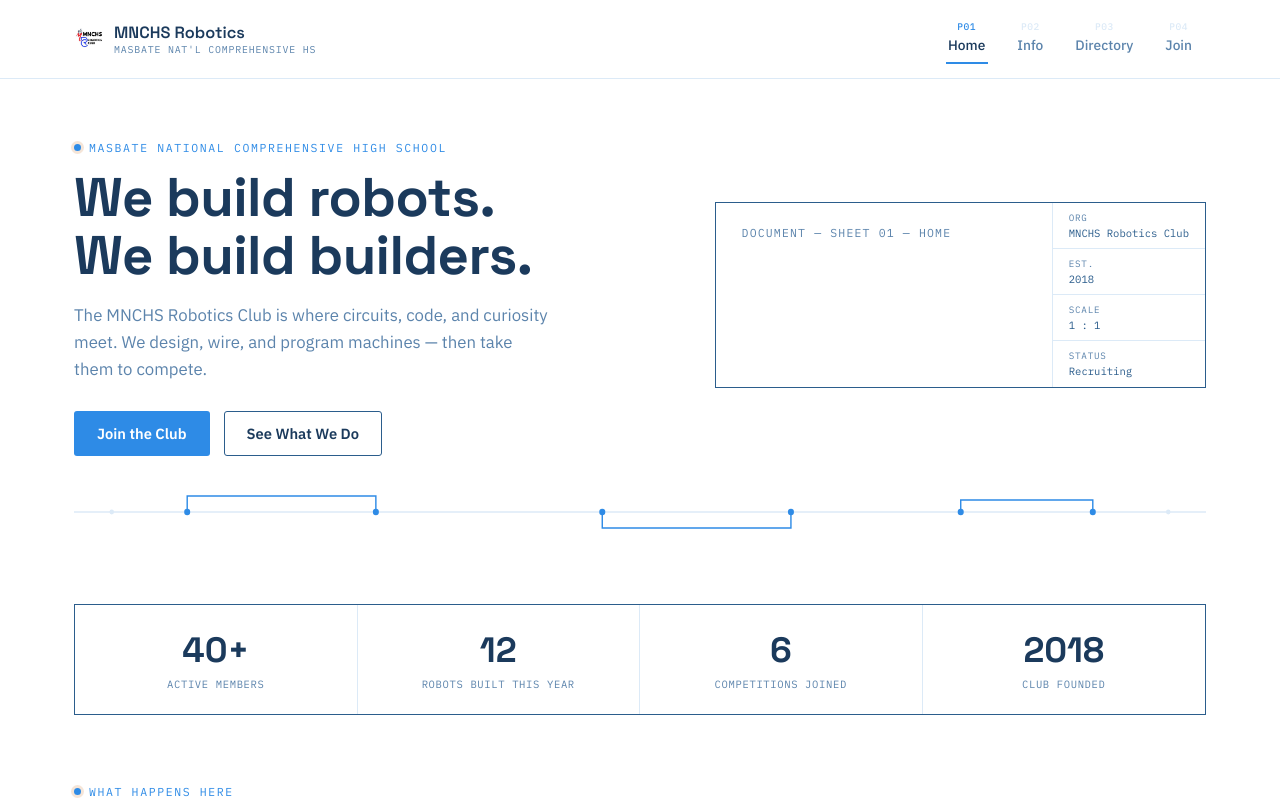
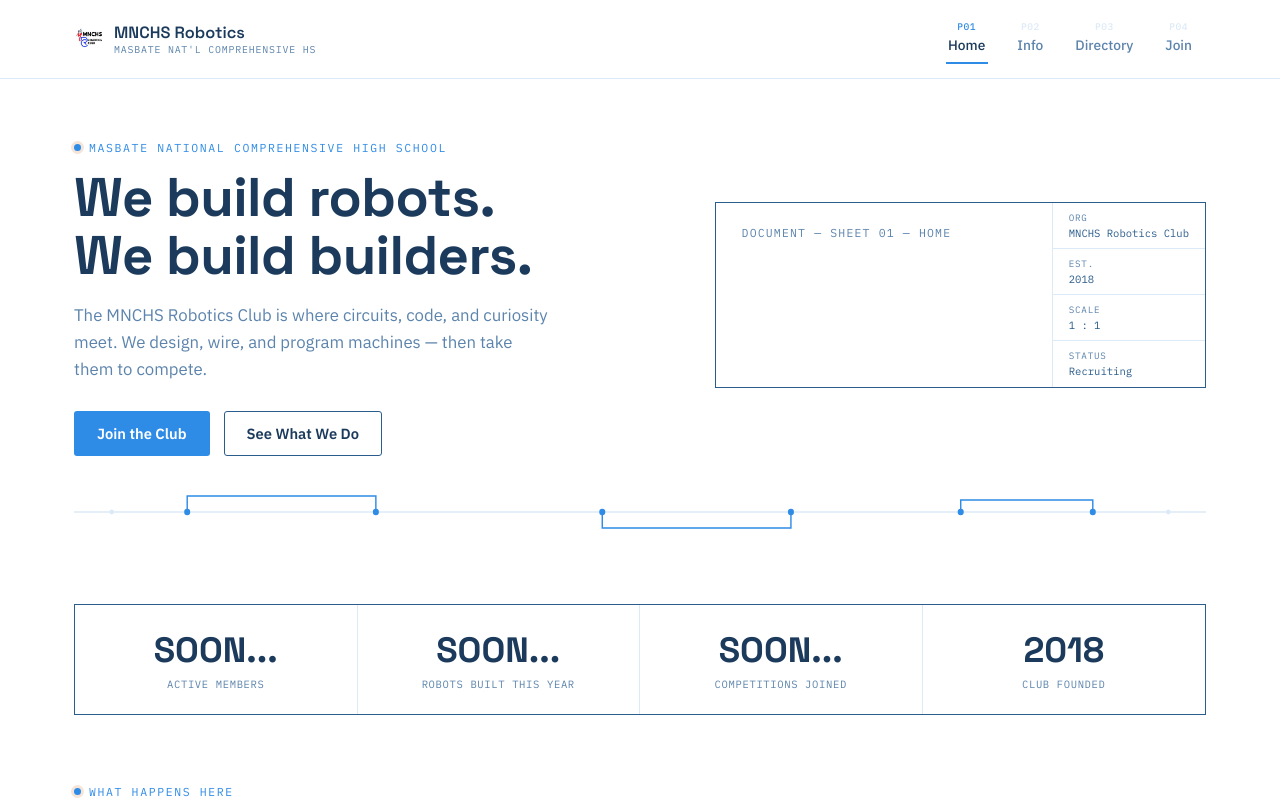
Before and after one commit to Stevemrfg/MNCHS-Robotics-Club-Website, a React (Vite) app in the folder mnchs-robotics/: page /#/ in a window 1280 px wide. Shown: the top 800 px of the page. Built offline with nearby package versions, Linux system fonts and the light colour scheme.

Commit message:
Update stats section with placeholder values

```diff
--- a/mnchs-robotics/src/pages/Home.jsx
+++ b/mnchs-robotics/src/pages/Home.jsx
@@ -60,9 +60,9 @@ export default function Home() {
       <section className="section">
         <div className="wrap">
           <div className="stats-strip">
-            <div className="stat"><strong>40+</strong><span>Active members</span></div>
-            <div className="stat"><strong>12</strong><span>Robots built this year</span></div>
-            <div className="stat"><strong>6</strong><span>Competitions joined</span></div>
+            <div className="stat"><strong>SOON...</strong><span>Active members</span></div>
+            <div className="stat"><strong>SOON...</strong><span>Robots built this year</span></div>
+            <div className="stat"><strong>SOON...</strong><span>Competitions joined</span></div>
             <div className="stat"><strong>2018</strong><span>Club founded</span></div>
           </div>
         </div>
```
